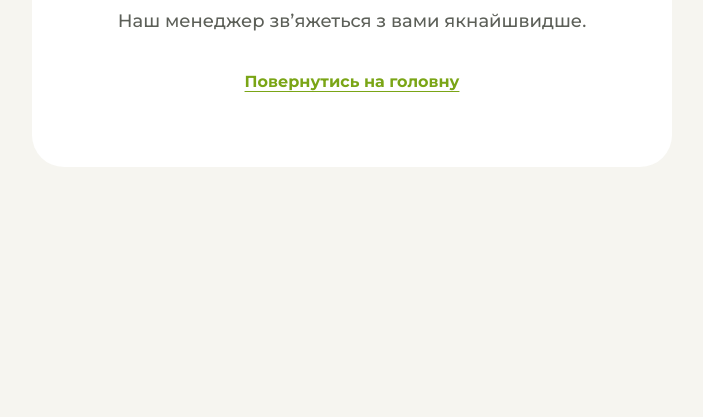
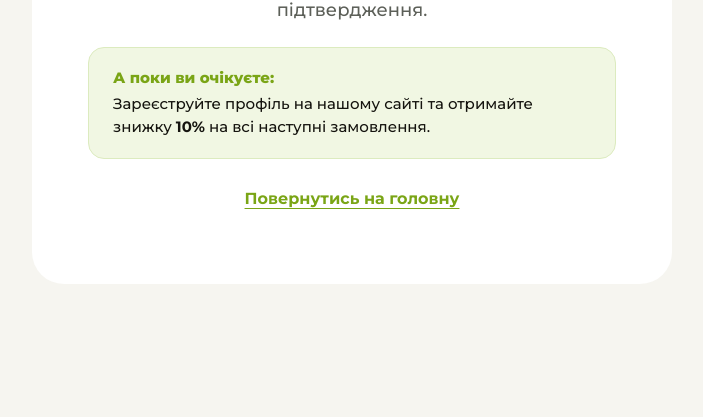
Before and after one commit to welldonegit/landing-set-pure-nutrition, a website built with Vite: page thanks/index.html in a window 1280 px wide. Shown: the part 383-800 px from the top of the page, without its empty margins (288-991 px from the left). Built offline with nearby package versions, Linux system fonts and the light colour scheme.

Commit message:
правки по сайту

```diff
--- a/src/styles/thanks.css
+++ b/src/styles/thanks.css
@@ -54,7 +54,29 @@ body {
 .thanks__text {
   font: 500 18px/1.55 var(--font);
   color: var(--ink-muted);
-  margin: 18px 0 34px;
+  margin: 18px 0 22px;
+}
+
+/* Блок акції — той самий світло-зелений стиль, що й «вигідні» картки на головній. */
+.thanks__promo {
+  background: #f1f7e3;
+  border: 1px solid #dcebbf;
+  border-radius: 16px;
+  padding: 20px 24px;
+  margin: 0 0 28px;
+  text-align: left;
+}
+
+.thanks__promo-title {
+  font: 800 15px var(--font);
+  color: var(--accent-ink);
+  margin: 0 0 6px;
+}
+
+.thanks__promo-text {
+  font: 500 15px/1.5 var(--font);
+  color: var(--ink);
+  margin: 0;
 }
 
 .thanks__link {
--- a/thanks/index.html
+++ b/thanks/index.html
@@ -29,8 +29,12 @@ height="0" width="0" style="display:none;visibility:hidden"></iframe></noscript>
 
 <main class="thanks">
   <div class="thanks__card">
-    <h1 class="thanks__title">Ваш запит <span class="thanks__accent">прийнято!</span></h1>
-    <p class="thanks__text">Наш менеджер зв’яжеться з вами якнайшвидше.</p>
+    <h1 class="thanks__title">Замовлення <span class="thanks__accent">прийнято!</span></h1>
+    <p class="thanks__text">Дякуємо за ваше замовлення. Наш менеджер зв’яжеться з вами найближчим часом для підтвердження.</p>
+    <div class="thanks__promo">
+      <p class="thanks__promo-title">А поки ви очікуєте:</p>
+      <p class="thanks__promo-text">Зареєструйте профіль на нашому сайті та отримайте знижку <b>10%</b> на всі наступні замовлення.</p>
+    </div>
     <a class="thanks__link" href="/">Повернутись на головну</a>
   </div>
 </main>
```
Also changed, not shown: index.html (+6 -6 lines).
